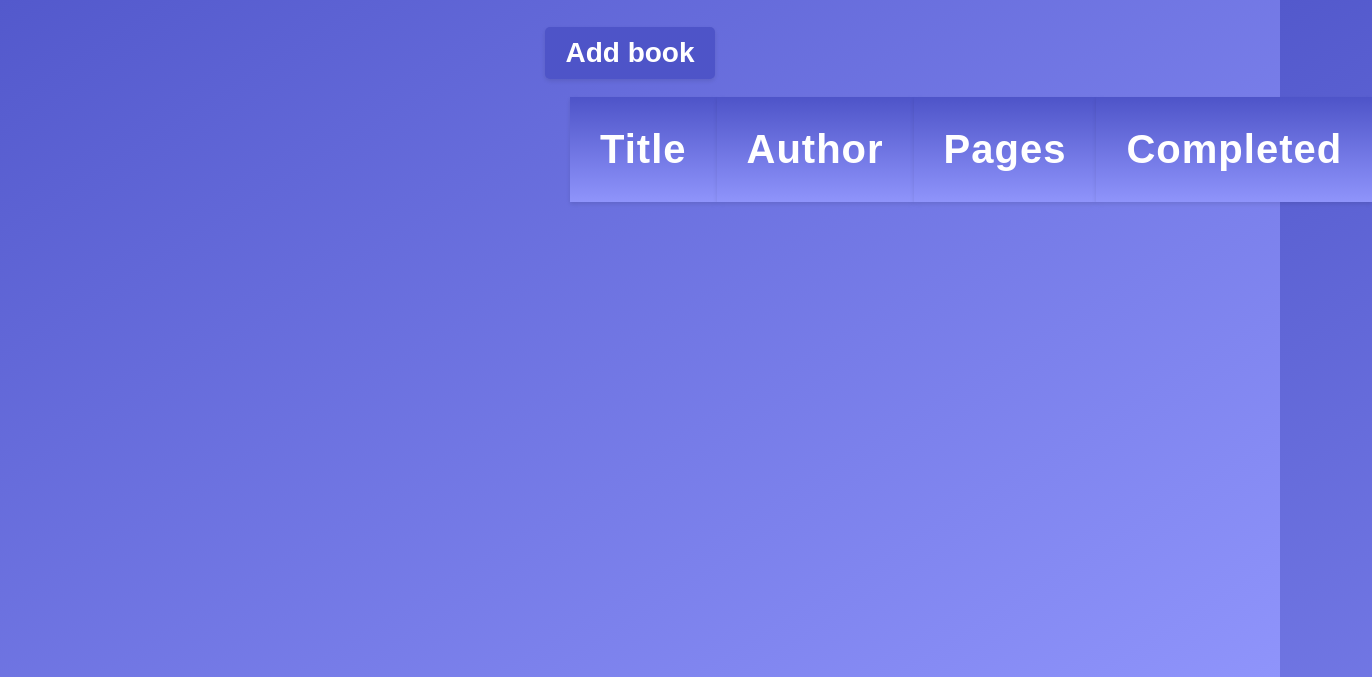
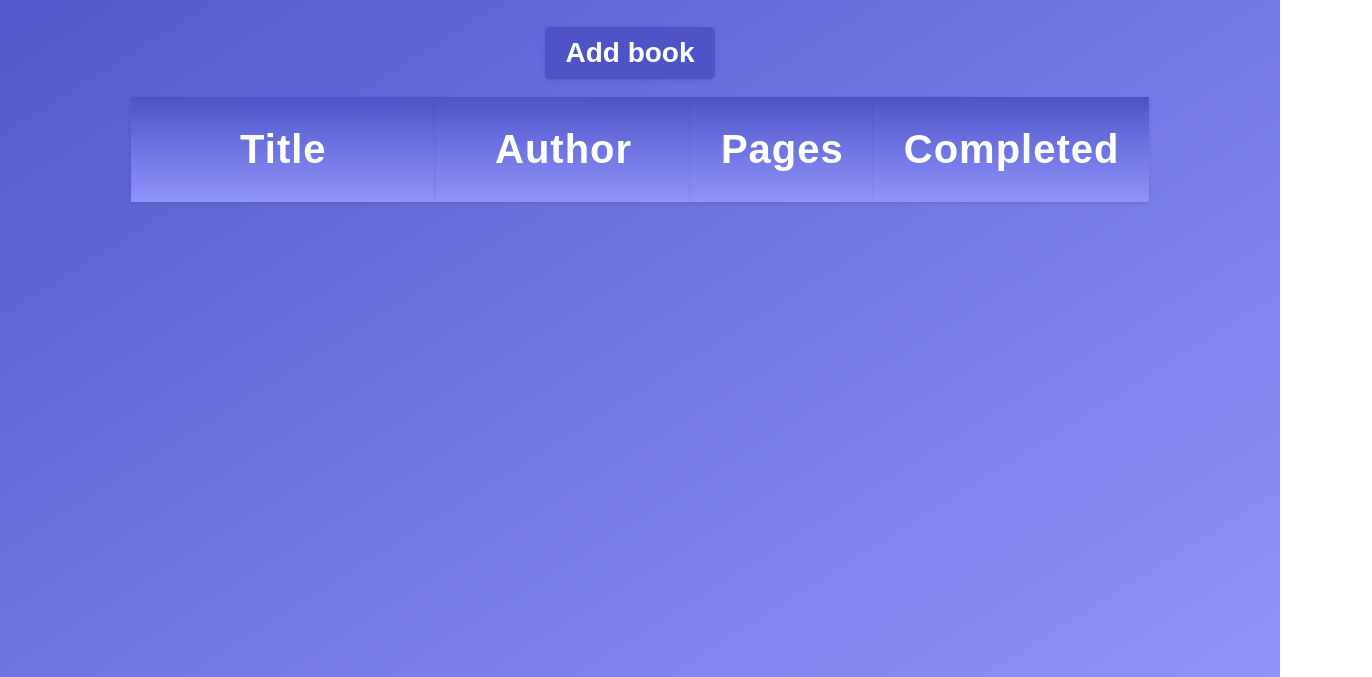
Before and after one commit to SamuelFerfort/library, a plain HTML site: page index.html in a window 1280 px wide. Shown: the part 123-800 px from the top of the page, 1372 px wide, since content can reach past the window. Drawn offline with Linux system fonts and the light colour scheme.

Commit message:
Improved title column and author column

```diff
--- a/styles.css
+++ b/styles.css
@@ -14,8 +14,14 @@ table {
   color: #fff;
   letter-spacing: 1px;
   font-size: 40px;
-  margin: 0px 550px;
+  margin: 0px auto;
   border-collapse: collapse;
+}
+th:nth-child(1) {
+  width: 30% !important; /* Adjust title column to allow more space */
+}
+th:nth-child(2) {
+  width: 25% !important; /* Adjust title column to allow more space */
 }
 
 th {
@@ -47,9 +53,7 @@ button {
   box-shadow: 0 2px 4px rgba(0, 0, 0, 0.1);
   transition: background-color 0.3s ease, transform 0.3s ease;
 }
-caption {
-  padding: 10px;
-}
+
 tbody {
   font-size: 95%;
   font-style: italic;
@@ -64,7 +68,9 @@ dialog {
   border: none;
   box-shadow: 0 2px 4px rgba(0, 0, 0, 0.4);
 }
-
+caption {
+  padding: 10px;
+}
 .text input {
   height: 28px;
   border-radius: 15px;
@@ -123,10 +129,7 @@ form div {
   transform: translateY(-2px);
 }
 
-.cardContainer {
-  display: grid;
-  grid-template-columns: repeat(auto-fit, minmax(200px, 1fr));
-}
+
 #addBook:hover {
   background-color: #32408f;
 }
```
